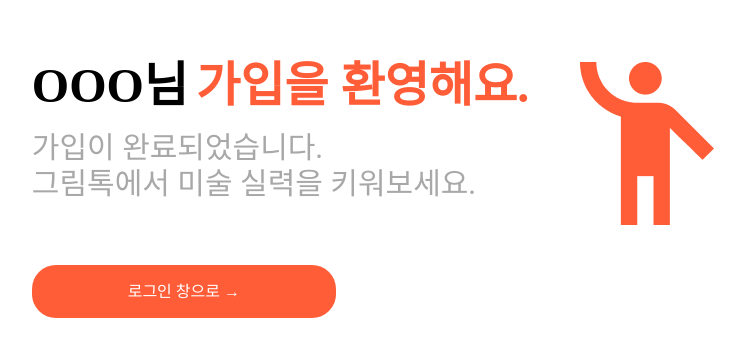
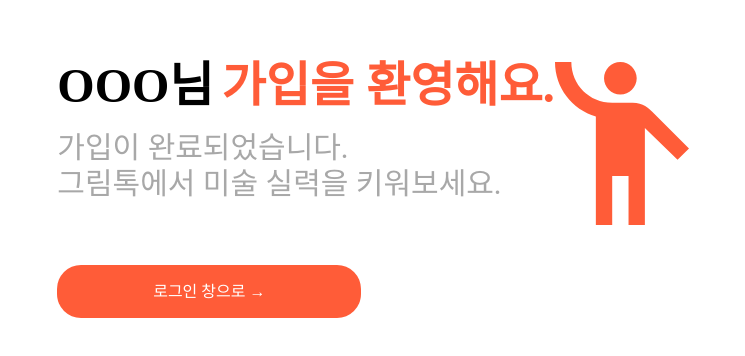
Before and after one commit to dnwnsrb11/grimtalk, a React (Vite) app: page /signup-success in a window 1280 px wide. Shown: the part 210-566 px from the top of the page, without its empty margins (267-1012 px from the left). Built offline with nearby package versions, Linux system fonts and the light colour scheme; a web font is replaced by a local one.

Commit message:
desgin: 로그인 성공 페이지에 img 삭제후 svg추가

```diff
--- a/src/components/common/icons.jsx
+++ b/src/components/common/icons.jsx
@@ -92,7 +92,7 @@ const FavoritIcon = ({
   </svg>
 );
 
-const LoginHi = ({ className = '', width = 134, height = 163, fill = 'FF5C38' }) => (
+const LoginHi = ({ className = '', width = 134, height = 163, fill = '#FF5C38' }) => (
   <svg
     width={width}
     height={height}
--- a/src/routes/pages/SignupSuccessPage.jsx
+++ b/src/routes/pages/SignupSuccessPage.jsx
@@ -1,3 +1,5 @@
+import { LoginHi } from '@/components/common/icons';
+
 export const SignupSuccessPage = () => {
   return (
     <div className="mx-auto flex h-full flex-col items-center justify-center">
@@ -12,13 +14,7 @@ export const SignupSuccessPage = () => {
             <p className="text-3xl text-[#A8A8A8]">가입이 완료되었습니다.</p>
             <p className="text-3xl text-[#A8A8A8]">그림톡에서 미술 실력을 키워보세요.</p>
           </div>
-
-          {/* 이미지 */}
-          <img
-            src="/src/assets/Vector.png"
-            alt=""
-            className="h-30 ml-[51px] w-auto flex-shrink-0"
-          />
+          <LoginHi />
         </div>
         <div className="mt-[40px] flex">
           <button className="text-s h-[53px] w-[304px] rounded-3xl bg-primary-color text-white">
```
